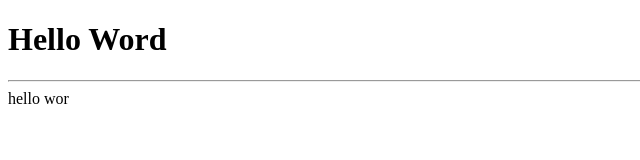
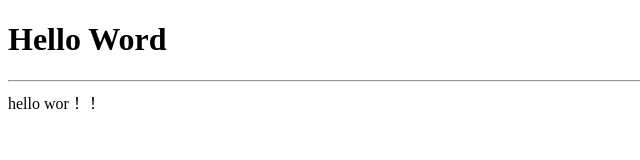
Before and after one commit to LnWei/Pos, a website: page example/helloworld.html in a window 1280 px wide. Shown: the full height of the page, 0-640 px from the left. Drawn offline with Linux system fonts and the light colour scheme.

Commit message:
Third commit

```diff
--- a/example/helloworld.html
+++ b/example/helloworld.html
@@ -15,7 +15,7 @@
         var app = new Vue ({
             el: '#app',    //与上边中div的id对上
             data:{
-                message:'hello wor'
+                message:'hello wor！！'
             }
         })
     </script>
```
